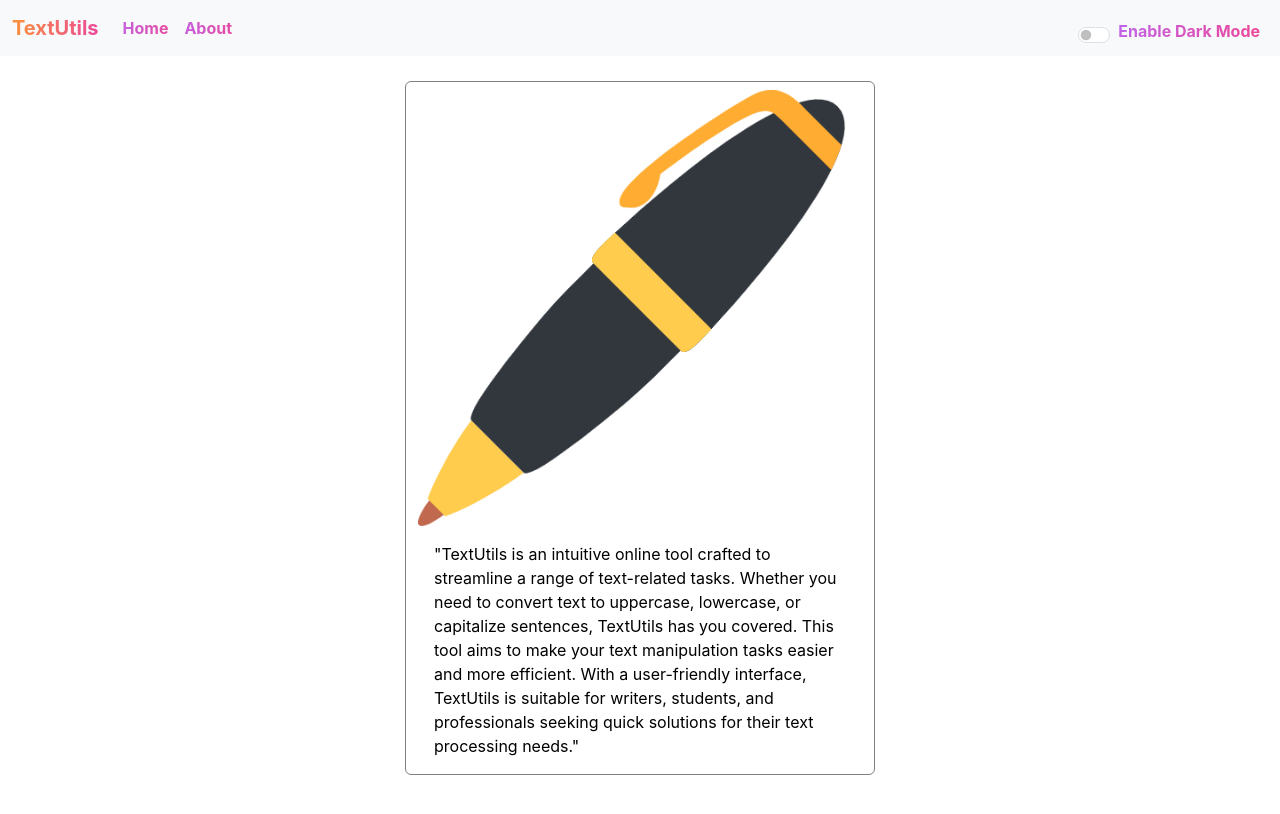
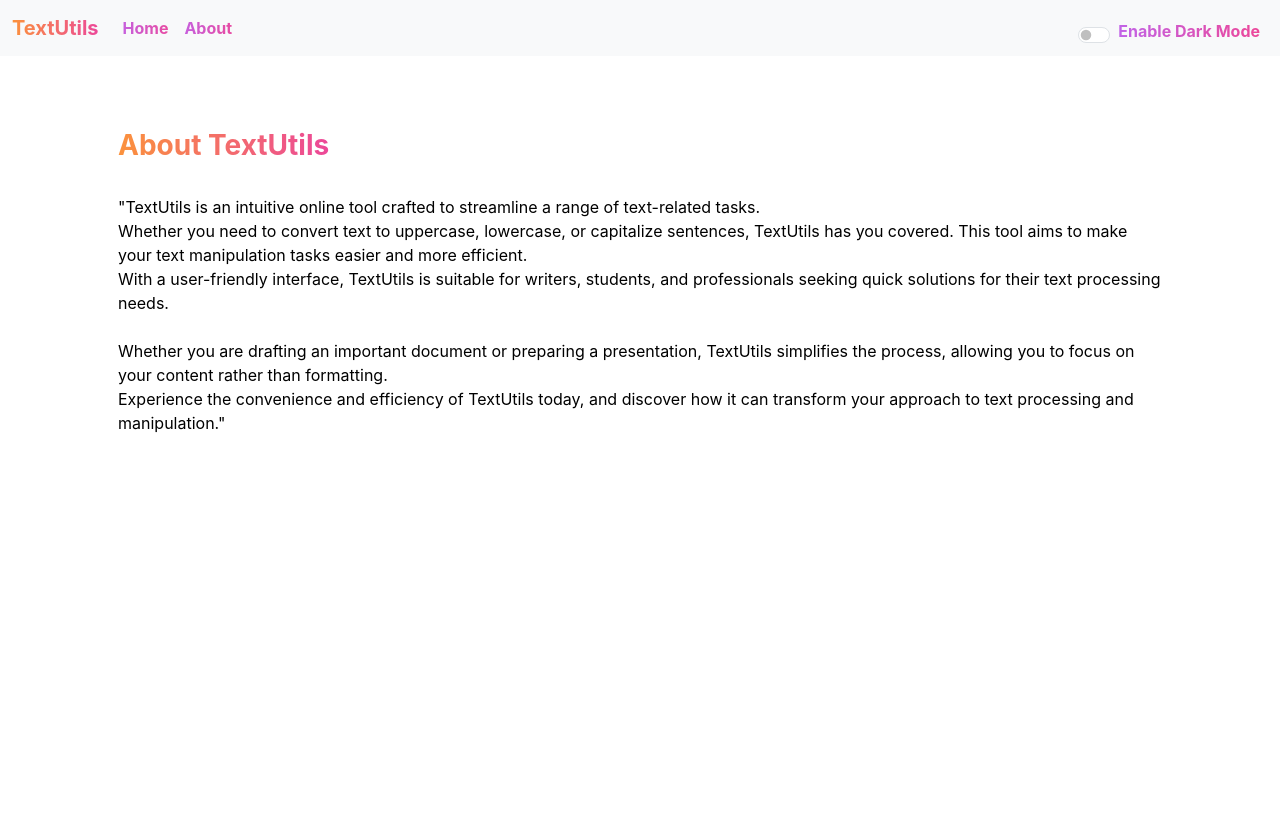
Before and after one commit to PretishaSahoo/TextUtils, a React (Create React App) app: page /about in a window 1280 px wide. Shown: the top 814 px of the page. Built offline with nearby package versions, Linux system fonts and the light colour scheme.

Commit message:
Update About.js

```diff
--- a/src/components/About.js
+++ b/src/components/About.js
@@ -5,10 +5,13 @@ export default function About(props) {
   return (
     <>
     <div>
-        <div className="card container " style={{width: '470px', marginBottom:'100px',backgroundColor:props.mode==='light'? 'white' :'black',color:props.mode==='light'? 'black' :'white', border:'solid 1px grey'}}>
-        <img src="/image.png" className="card-img-top"   alt="..."/>
-        <div className="card-body">
-            <p className="card-text" >"TextUtils is an intuitive online tool crafted to streamline a range of text-related tasks. Whether you need to convert text to uppercase, lowercase, or capitalize sentences, TextUtils has you covered. This tool aims to make your text manipulation tasks easier and more efficient. With a user-friendly interface, TextUtils is suitable for writers, students, and professionals seeking quick solutions for their text processing needs."</p>
+        <div className="container p-5" style={{ marginBottom:'100px',backgroundColor:props.mode==='light'? 'white' :'black',color:props.mode==='light'? 'black' :'white', animation:"float 5s ease-in-out"}}>
+
+       <h3 className="primary-color">About TextUtils</h3>
+        <div>
+            <p  className='py-4'>"TextUtils is an intuitive online tool crafted to streamline a range of text-related tasks. <br />Whether you need to convert text to uppercase, lowercase, or capitalize sentences, TextUtils has you covered. This tool aims to make your text manipulation tasks easier and more efficient. <br />
+            With a user-friendly interface, TextUtils is suitable for writers, students, and professionals seeking quick solutions for their text processing needs. <br /><br />Whether you are drafting an important document or preparing a presentation, TextUtils simplifies the process, allowing you to focus on your content rather than formatting. <br />
+            Experience the convenience and efficiency of TextUtils today, and discover how it can transform your approach to text processing and manipulation."</p>
         </div>
         </div>
     </div>
```
